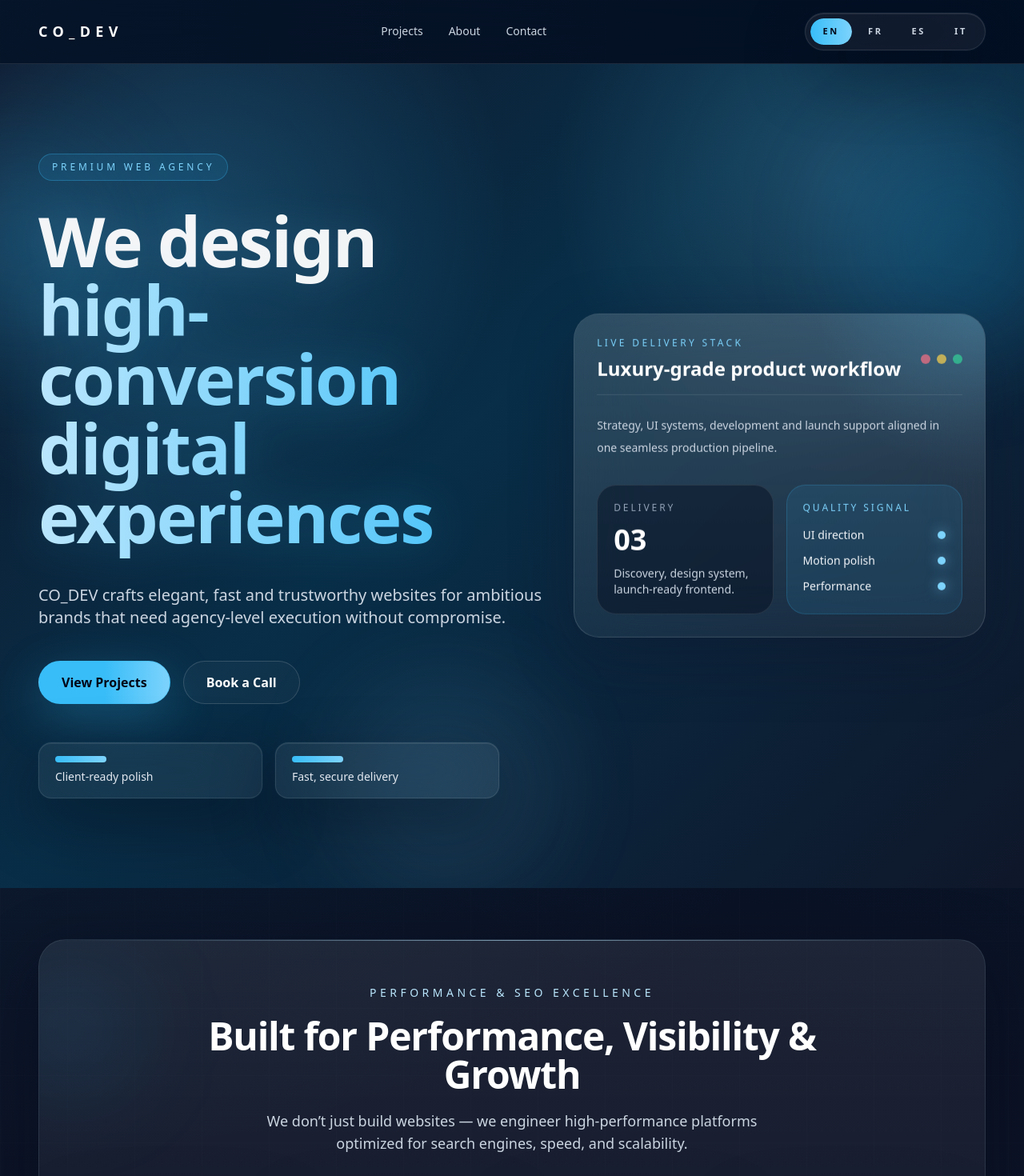
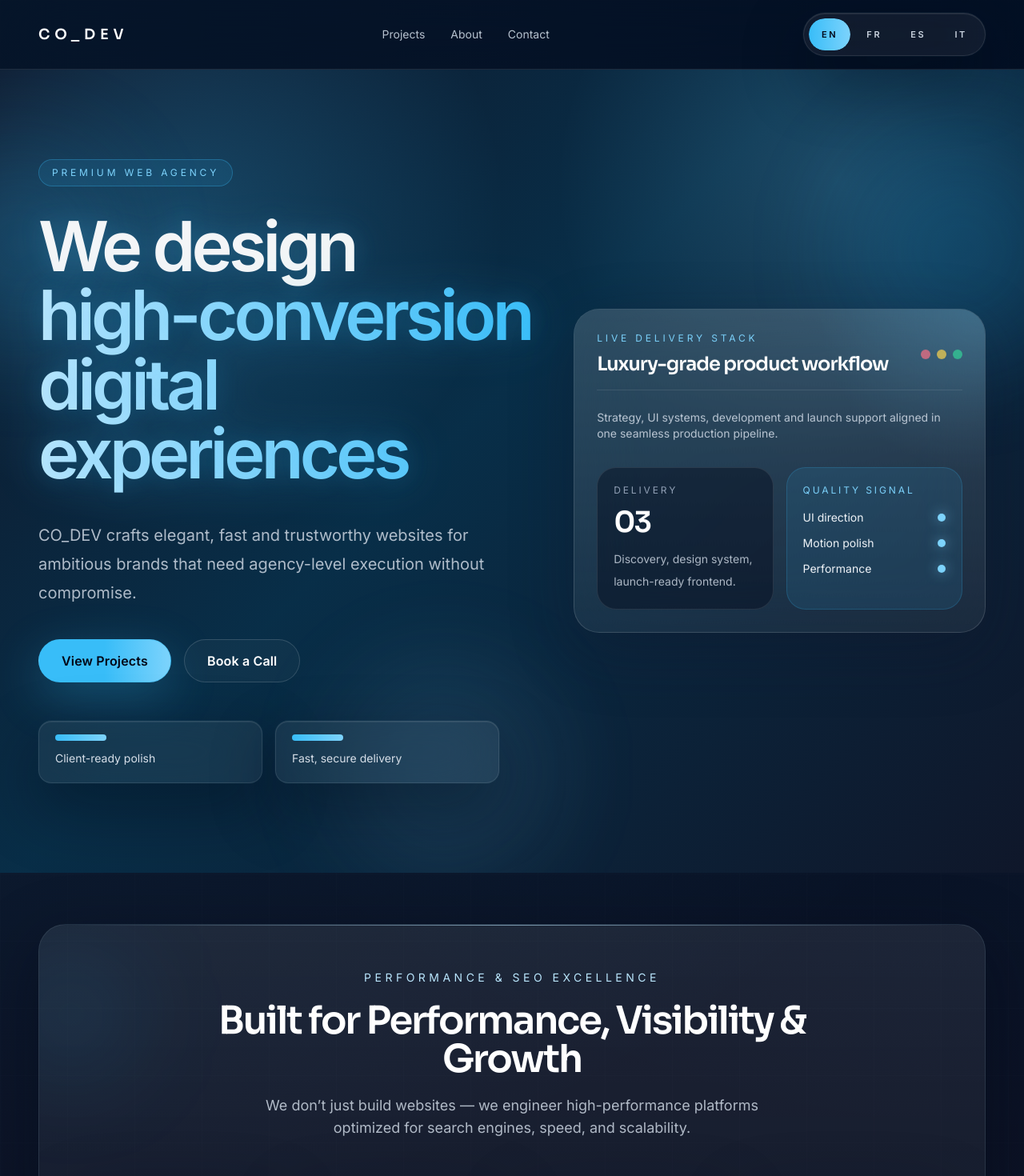
Before and after one commit to Achrefza/co_dev, a Next.js app: page / in a window 1280 px wide. Shown: the top 1470 px of the page at 80% size. Built offline with nearby package versions, Linux system fonts and the light colour scheme.

Commit message:
Upgrade site typography and interaction polish

```diff
--- a/app/globals.css
+++ b/app/globals.css
@@ -10,12 +10,37 @@ html {
   scroll-behavior: smooth;
 }
 
+html,
+body,
+body * {
+  -webkit-user-select: none;
+  -moz-user-select: none;
+  -ms-user-select: none;
+  user-select: none;
+}
+
+input,
+textarea,
+select,
+option,
+button,
+fieldset,
+legend {
+  -webkit-user-select: auto;
+  -moz-user-select: auto;
+  -ms-user-select: auto;
+  user-select: auto;
+}
+
 body {
-  @apply min-h-screen bg-dark text-slate-100 antialiased;
+  @apply min-h-screen bg-dark font-body text-[15px] leading-7 text-slate-100 antialiased md:text-base;
   background-image:
     radial-gradient(circle at top left, rgba(56, 189, 248, 0.18), transparent 26%),
     radial-gradient(circle at top right, rgba(14, 165, 233, 0.12), transparent 24%),
     linear-gradient(180deg, #020617 0%, #0f172a 34%, #111827 100%);
+  text-rendering: optimizeLegibility;
+  -webkit-font-smoothing: antialiased;
+  -moz-osx-font-smoothing: grayscale;
 }
 
 ::selection {
@@ -23,17 +48,48 @@ body {
   color: white;
 }
 
+@layer base {
+  h1,
+  h2,
+  h3,
+  h4,
+  h5,
+  h6 {
+    @apply font-heading font-semibold tracking-[-0.035em] text-white;
+  }
+
+  p,
+  li,
+  span,
+  a,
+  label,
+  input,
+  textarea,
+  select,
+  button {
+    @apply font-body;
+  }
+}
+
 @layer components {
   .section-container {
-    @apply mx-auto max-w-7xl px-6 py-24 md:px-10 lg:px-12;
+    @apply mx-auto max-w-7xl px-6 py-24 md:px-10 md:py-28 lg:px-12 lg:py-32;
   }
 
   .section-heading {
-    @apply text-3xl font-semibold tracking-tight text-white md:text-4xl lg:text-5xl;
+    @apply font-heading text-3xl font-semibold tracking-[-0.045em] text-white md:text-4xl lg:text-5xl;
   }
 
   .section-copy {
-    @apply max-w-2xl text-base leading-7 text-slate-300 md:text-lg;
+    @apply max-w-2xl font-body text-base leading-8 text-slate-300/90 md:text-lg;
+  }
+
+  .eyebrow {
+    @apply font-body text-sm uppercase tracking-[0.32em] text-accent;
+  }
+
+  .body-copy {
+    @apply font-body leading-8 text-slate-300/90;
   }
 
   .glass-card {
@@ -55,13 +111,17 @@ body {
     @apply bg-gradient-to-r from-white via-sky-200 to-primary bg-clip-text text-transparent;
   }
 
+  .hero-title {
+    text-shadow: 0 0 30px rgba(56, 189, 248, 0.16);
+  }
+
   .hero-orb {
     @apply absolute rounded-full blur-3xl;
     animation: pulseGlow 9s ease-in-out infinite;
   }
 
   .premium-button {
-    @apply inline-flex items-center justify-center rounded-full px-6 py-3 text-sm font-semibold transition duration-300 md:px-7 md:py-3.5 md:text-base;
+    @apply inline-flex items-center justify-center rounded-full px-6 py-3 text-sm font-semibold tracking-[0.01em] transition duration-300 md:px-7 md:py-3.5 md:text-base;
   }
 
   .premium-button-primary {
--- a/app/layout.tsx
+++ b/app/layout.tsx
@@ -1,6 +1,19 @@
 import type { Metadata } from 'next';
+import { Inter, Sora } from 'next/font/google';
 import './globals.css';
 import '@/styles/animations.css';
+
+const headingFont = Sora({
+  subsets: ['latin'],
+  variable: '--font-heading',
+  display: 'swap'
+});
+
+const bodyFont = Inter({
+  subsets: ['latin'],
+  variable: '--font-body',
+  display: 'swap'
+});
 
 export const metadata: Metadata = {
   title: 'CO_DEV | Web Development Studio',
@@ -15,8 +28,8 @@ export const metadata: Metadata = {
 
 export default function RootLayout({ children }: Readonly<{ children: React.ReactNode }>) {
   return (
-    <html lang="en">
-      <body>{children}</body>
+    <html lang="en" className={`${headingFont.variable} ${bodyFont.variable}`}>
+      <body className="font-body">{children}</body>
     </html>
   );
 }
--- a/components/HomePage.tsx
+++ b/components/HomePage.tsx
@@ -146,10 +146,10 @@ export function HomePage() {
 
       <header className="sticky top-0 z-30 border-b border-white/10 bg-slate-950/55 backdrop-blur-2xl">
         <div className="mx-auto flex max-w-7xl items-center justify-between px-6 py-4 md:px-10 lg:px-12">
-          <a href="#hero" className="text-lg font-semibold tracking-[0.35em] text-white transition hover:text-primary">
+          <a href="#hero" className="font-heading text-lg font-semibold tracking-[0.32em] text-white transition hover:text-primary">
             CO_DEV
           </a>
-          <nav className="hidden items-center gap-8 text-sm text-slate-300 md:flex">
+          <nav className="hidden items-center gap-8 font-body text-sm text-slate-300/90 md:flex">
             <a href="#projects" className="transition hover:text-primary">
               {t.navProjects}
             </a>
@@ -176,7 +176,7 @@ export function HomePage() {
                 <motion.span
                   initial={{ opacity: 0, y: 10 }}
                   animate={{ opacity: 1, y: 0 }}
-                  className="inline-flex rounded-full border border-primary/30 bg-primary/10 px-4 py-2 text-xs uppercase tracking-[0.32em] text-accent"
+                  className="eyebrow inline-flex rounded-full border border-primary/30 bg-primary/10 px-4 py-2 text-xs text-accent"
                 >
                   {t.studio}
                 </motion.span>
@@ -184,7 +184,7 @@ export function HomePage() {
                   initial={{ opacity: 0, y: 24 }}
                   animate={{ opacity: 1, y: 0 }}
                   transition={{ delay: 0.08, duration: 0.6 }}
-                  className="mt-8 max-w-4xl text-5xl font-semibold leading-[0.95] tracking-tight text-white md:text-7xl xl:text-[5.4rem]"
+                  className="hero-title mt-8 max-w-4xl font-heading text-5xl font-semibold leading-[0.92] tracking-[-0.055em] text-white md:text-7xl xl:text-[5.4rem]"
                 >
                   <span className="block text-white/95 drop-shadow-[0_0_24px_rgba(125,211,252,0.16)]">{t.heroTitleLead}</span>
                   <span className="gradient-text gradient-flow block pb-2 drop-shadow-[0_0_30px_rgba(56,189,248,0.24)]">
@@ -195,7 +195,7 @@ export function HomePage() {
                   initial={{ opacity: 0, y: 24 }}
                   animate={{ opacity: 1, y: 0 }}
                   transition={{ delay: 0.16, duration: 0.6 }}
-                  className="mt-8 max-w-2xl text-lg leading-8 text-slate-300 md:text-xl"
+                  className="body-copy mt-8 max-w-2xl text-lg text-slate-300/85 md:text-xl md:leading-9"
                 >
                   {t.tagline}
                 </motion.p>
@@ -221,7 +221,7 @@ export function HomePage() {
                   className="mt-12 grid max-w-xl gap-4 sm:grid-cols-2"
                 >
                   {[t.heroMetricOne, t.heroMetricTwo].map((item) => (
-                    <div key={item} className="glass-card rounded-2xl px-5 py-4 text-sm text-slate-200">
+                    <div key={item} className="glass-card rounded-2xl px-5 py-4 font-body text-sm leading-7 text-slate-200/95">
                       <span className="mb-2 block h-2 w-16 rounded-full bg-gradient-to-r from-primary to-accent" />
                       {item}
                     </div>
@@ -240,8 +240,8 @@ export function HomePage() {
                   <div className="relative">
                     <div className="flex items-center justify-between border-b border-white/10 pb-4">
                       <div>
-                        <p className="text-xs uppercase tracking-[0.28em] text-accent">{t.heroCardLabel}</p>
-                        <h2 className="mt-2 text-2xl font-semibold text-white">{t.heroCardTitle}</h2>
+                        <p className="eyebrow text-xs text-accent">{t.heroCardLabel}</p>
+                        <h2 className="mt-2 font-heading text-2xl font-semibold tracking-[-0.04em] text-white">{t.heroCardTitle}</h2>
                       </div>
                       <div className="flex gap-2">
                         <span className="h-3 w-3 rounded-full bg-rose-400/70" />
@@ -250,19 +250,19 @@ export function HomePage() {
                       </div>
                     </div>
 
-                    <p className="mt-6 max-w-md text-sm leading-7 text-slate-300">{t.heroCardText}</p>
+                    <p className="body-copy mt-6 max-w-md text-sm">{t.heroCardText}</p>
 
                     <div className="mt-8 grid gap-4 sm:grid-cols-2">
                       <div className="rounded-3xl border border-white/10 bg-slate-950/40 p-5">
-                        <p className="text-xs uppercase tracking-[0.24em] text-slate-400">Delivery</p>
-                        <p className="mt-3 text-4xl font-semibold text-white">03</p>
-                        <p className="mt-3 text-sm text-slate-300">Discovery, design system, launch-ready frontend.</p>
+                        <p className="font-body text-xs uppercase tracking-[0.24em] text-slate-400">Delivery</p>
+                        <p className="mt-3 font-heading text-4xl font-semibold tracking-[-0.05em] text-white">03</p>
+                        <p className="mt-3 font-body text-sm leading-7 text-slate-300/85">Discovery, design system, launch-ready frontend.</p>
                       </div>
                       <div className="rounded-3xl border border-primary/20 bg-primary/10 p-5">
                         <p className="text-xs uppercase tracking-[0.24em] text-accent">Quality signal</p>
                         <div className="mt-4 space-y-3">
                           {['UI direction', 'Motion polish', 'Performance'].map((item) => (
-                            <div key={item} className="flex items-center justify-between text-sm text-slate-100">
+                            <div key={item} className="flex items-center justify-between font-body text-sm text-slate-100">
                               <span>{item}</span>
                               <span className="h-2.5 w-2.5 rounded-full bg-accent shadow-[0_0_16px_rgba(125,211,252,0.7)]" />
                             </div>
@@ -284,11 +284,11 @@ export function HomePage() {
             <div className="absolute -right-10 bottom-4 h-44 w-44 rounded-full bg-cyan-300/10 blur-3xl" />
             <div className="relative">
               <div className="mx-auto max-w-3xl text-center">
-                <p className="text-sm uppercase tracking-[0.32em] text-sky-200">Performance &amp; SEO Excellence</p>
-                <h2 className="mt-5 text-3xl font-semibold tracking-tight text-white md:text-5xl">
+                <p className="eyebrow text-sky-200">Performance &amp; SEO Excellence</p>
+                <h2 className="mt-5 font-heading text-3xl font-semibold tracking-[-0.045em] text-white md:text-5xl">
                   Built for Performance, Visibility &amp; Growth
                 </h2>
-                <p className="mx-auto mt-5 max-w-2xl text-base leading-8 text-slate-300 md:text-lg">
+                <p className="mx-auto mt-5 max-w-2xl font-body text-base leading-8 text-slate-300/85 md:text-lg">
                   We don’t just build websites — we engineer high-performance platforms optimized for search engines,
                   speed, and scalability.
                 </p>
@@ -309,8 +309,8 @@ export function HomePage() {
                     <div className="relative flex h-14 w-14 items-center justify-center rounded-2xl border border-sky-200/20 bg-sky-400/10 text-sky-100 shadow-[inset_0_1px_0_rgba(255,255,255,0.12),0_0_24px_rgba(56,189,248,0.15)]">
                       {card.icon}
                     </div>
-                    <h3 className="relative mt-6 text-xl font-semibold text-white">{card.title}</h3>
-                    <p className="relative mt-3 text-sm leading-7 text-slate-300">{card.description}</p>
+                    <h3 className="relative mt-6 font-heading text-xl font-semibold tracking-[-0.035em] text-white">{card.title}</h3>
+                    <p className="relative mt-3 font-body text-sm leading-7 text-slate-300/85">{card.description}</p>
                   </motion.article>
                 ))}
               </div>
@@ -325,8 +325,8 @@ export function HomePage() {
             <div className="absolute -right-10 bottom-6 h-52 w-52 rounded-full bg-cyan-300/12 blur-3xl" />
             <div className="relative">
               <div className="mx-auto max-w-3xl text-center">
-                <p className="text-sm uppercase tracking-[0.32em] text-sky-200">Premium Development Services</p>
-                <h2 className="mt-5 text-3xl font-semibold tracking-tight text-white md:text-5xl">
+                <p className="eyebrow text-sky-200">Premium Development Services</p>
+                <h2 className="mt-5 font-heading text-3xl font-semibold tracking-[-0.045em] text-white md:text-5xl">
                   Custom Web Development Services
                 </h2>
                 <p className="mx-auto mt-5 max-w-3xl text-base leading-8 text-slate-300 md:text-lg">
@@ -335,7 +335,7 @@ export function HomePage() {
               </div>
 
               <div className="mt-8 rounded-[28px] border border-sky-200/15 bg-sky-400/10 px-6 py-5 text-center shadow-[0_18px_60px_rgba(14,165,233,0.12)] md:mt-10">
-                <p className="text-sm leading-7 text-sky-50 md:text-base">
+                <p className="font-body text-sm leading-7 text-sky-50/95 md:text-base">
                   We focus on fully custom, code-driven development using modern frameworks to ensure performance, scalability, and long-term reliability.
                 </p>
               </div>
@@ -355,8 +355,8 @@ export function HomePage() {
                     <div className="relative flex h-14 w-14 items-center justify-center rounded-2xl border border-sky-200/20 bg-sky-400/10 text-sky-100 shadow-[inset_0_1px_0_rgba(255,255,255,0.12),0_0_24px_rgba(56,189,248,0.15)] transition duration-300 group-hover:shadow-[inset_0_1px_0_rgba(255,255,255,0.12),0_0_28px_rgba(56,189,248,0.28)]">
                       {card.icon}
                     </div>
-                    <h3 className="relative mt-6 text-xl font-semibold text-white">{card.title}</h3>
-                    <p className="relative mt-3 text-sm leading-7 text-slate-300">{card.description}</p>
+                    <h3 className="relative mt-6 font-heading text-xl font-semibold tracking-[-0.035em] text-white">{card.title}</h3>
+                    <p className="relative mt-3 font-body text-sm leading-7 text-slate-300/85">{card.description}</p>
                   </motion.article>
                 ))}
               </div>
@@ -367,7 +367,7 @@ export function HomePage() {
         <motion.section id="projects" className="section-container relative space-y-6" {...fadeUp}>
           <div className="flex flex-col gap-5 md:flex-row md:items-end md:justify-between">
             <div className="space-y-4">
-              <p className="text-sm uppercase tracking-[0.3em] text-accent">Portfolio</p>
+              <p className="eyebrow">Portfolio</p>
               <h2 className="section-heading">{t.projectsTitle}</h2>
             </div>
             <p className="section-copy">{t.projectsSubtitle}</p>
@@ -380,9 +380,9 @@ export function HomePage() {
         </motion.section>
 
         <motion.section className="section-container" id="stack" {...fadeUp}>
-          <div className="mb-10 flex flex-col gap-4 md:flex-row md:items-end md:justify-between">
+          <div className="mb-12 flex flex-col gap-5 md:flex-row md:items-end md:justify-between">
             <div className="space-y-4">
-              <p className="text-sm uppercase tracking-[0.3em] text-accent">Capabilities</p>
+              <p className="eyebrow">Capabilities</p>
               <h2 className="section-heading">{t.stackTitle}</h2>
             </div>
             <p className="section-copy">{t.stackSubtitle}</p>
@@ -395,19 +395,19 @@ export function HomePage() {
         </motion.section>
 
         <motion.section id="about" className="section-container" {...fadeUp}>
-          <div className="glass-card relative overflow-hidden rounded-[34px] p-8 md:p-12 lg:p-14">
+          <div className="glass-card relative overflow-hidden rounded-[34px] p-8 md:p-12 lg:p-16">
             <div className="absolute right-0 top-0 h-40 w-40 rounded-full bg-primary/10 blur-3xl" />
             <div className="relative grid gap-10 lg:grid-cols-[1.1fr_0.9fr] lg:items-start">
               <div>
                 <p className="mb-4 text-sm uppercase tracking-[0.3em] text-accent">About CO_DEV</p>
                 <h2 className="section-heading max-w-3xl text-balance text-left">{t.aboutTitle}</h2>
-                <p className="mt-6 max-w-3xl text-lg leading-8 text-slate-300">{t.aboutText}</p>
+                <p className="body-copy mt-6 max-w-3xl text-lg md:leading-9">{t.aboutText}</p>
               </div>
               <div className="grid gap-4">
                 {[t.aboutHighlightOne, t.aboutHighlightTwo, t.aboutHighlightThree].map((item, index) => (
-                  <div key={item} className="rounded-[28px] border border-white/10 bg-slate-950/35 p-5">
-                    <p className="text-xs uppercase tracking-[0.24em] text-slate-400">0{index + 1}</p>
-                    <p className="mt-3 text-lg font-medium text-white">{item}</p>
+                  <div key={item} className="rounded-[28px] border border-white/10 bg-slate-950/35 p-6">
+                    <p className="font-body text-xs uppercase tracking-[0.24em] text-slate-400">0{index + 1}</p>
+                    <p className="mt-3 font-heading text-lg font-medium tracking-[-0.03em] text-white">{item}</p>
                   </div>
                 ))}
               </div>
@@ -421,10 +421,10 @@ export function HomePage() {
             <div className="absolute left-0 top-1/3 h-36 w-36 rounded-full bg-accent/10 blur-3xl" />
             <div className="relative flex flex-col gap-8 lg:flex-row lg:items-end lg:justify-between">
               <div className="max-w-3xl">
-                <p className="text-sm uppercase tracking-[0.3em] text-accent">Contact</p>
-                <h2 className="mt-4 text-4xl font-semibold tracking-tight text-white md:text-5xl">{t.contactTitle}</h2>
-                <p className="mt-5 text-lg leading-8 text-slate-300">{t.contactText}</p>
-                <div className="mt-8 space-y-3 text-slate-200">
+                <p className="eyebrow">Contact</p>
+                <h2 className="mt-4 font-heading text-4xl font-semibold tracking-[-0.05em] text-white md:text-5xl">{t.contactTitle}</h2>
+                <p className="body-copy mt-5 text-lg md:leading-9">{t.contactText}</p>
+                <div className="mt-8 space-y-3 font-body text-slate-200">
                   <p>
                     Email:{' '}
                     <a href="mailto:hello@co-dev.studio" className="text-primary transition hover:text-accent">
--- a/components/ui/LanguageSwitcher.tsx
+++ b/components/ui/LanguageSwitcher.tsx
@@ -18,7 +18,7 @@ export function LanguageSwitcher({ locale, onChange }: LanguageSwitcherProps) {
           <button
             key={item}
             onClick={() => onChange(item)}
-            className={`relative overflow-hidden rounded-full px-3.5 py-2 text-[11px] font-semibold tracking-[0.24em] transition md:px-4 ${
+            className={`relative overflow-hidden rounded-full px-3.5 py-2 font-body text-[11px] font-semibold tracking-[0.24em] transition md:px-4 ${
               isActive ? 'text-slate-950' : 'text-slate-300 hover:text-white'
             }`}
             aria-pressed={isActive}
--- a/components/ui/TechIcon.tsx
+++ b/components/ui/TechIcon.tsx
@@ -14,8 +14,8 @@ export function TechIcon({ label, icon }: TechIconProps) {
           {icon}
         </span>
         <div>
-          <p className="text-sm text-slate-400">Technology</p>
-          <span className="text-base font-medium text-slate-100">{label}</span>
+          <p className="font-body text-sm text-slate-400">Technology</p>
+          <span className="font-heading text-base font-medium tracking-[-0.03em] text-slate-100">{label}</span>
         </div>
       </div>
     </div>
--- a/tailwind.config.ts
+++ b/tailwind.config.ts
@@ -8,6 +8,10 @@ const config: Config = {
   ],
   theme: {
     extend: {
+      fontFamily: {
+        heading: ['var(--font-heading)', 'sans-serif'],
+        body: ['var(--font-body)', 'sans-serif']
+      },
       colors: {
         primary: '#38BDF8',
         secondary: '#0EA5E9',
```
Also changed, not shown: components/projects/ProjectCard.tsx (+6 -6 lines).
